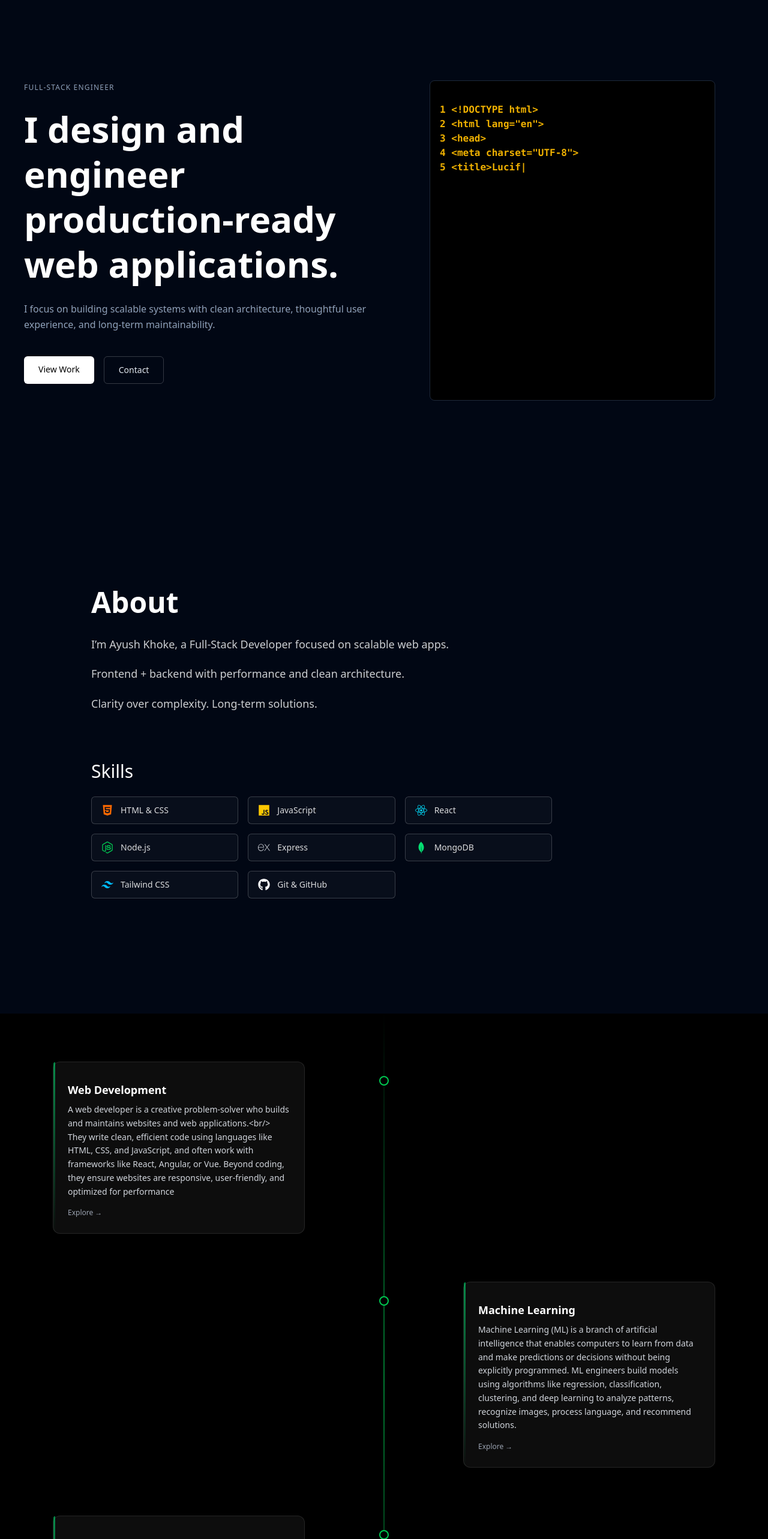
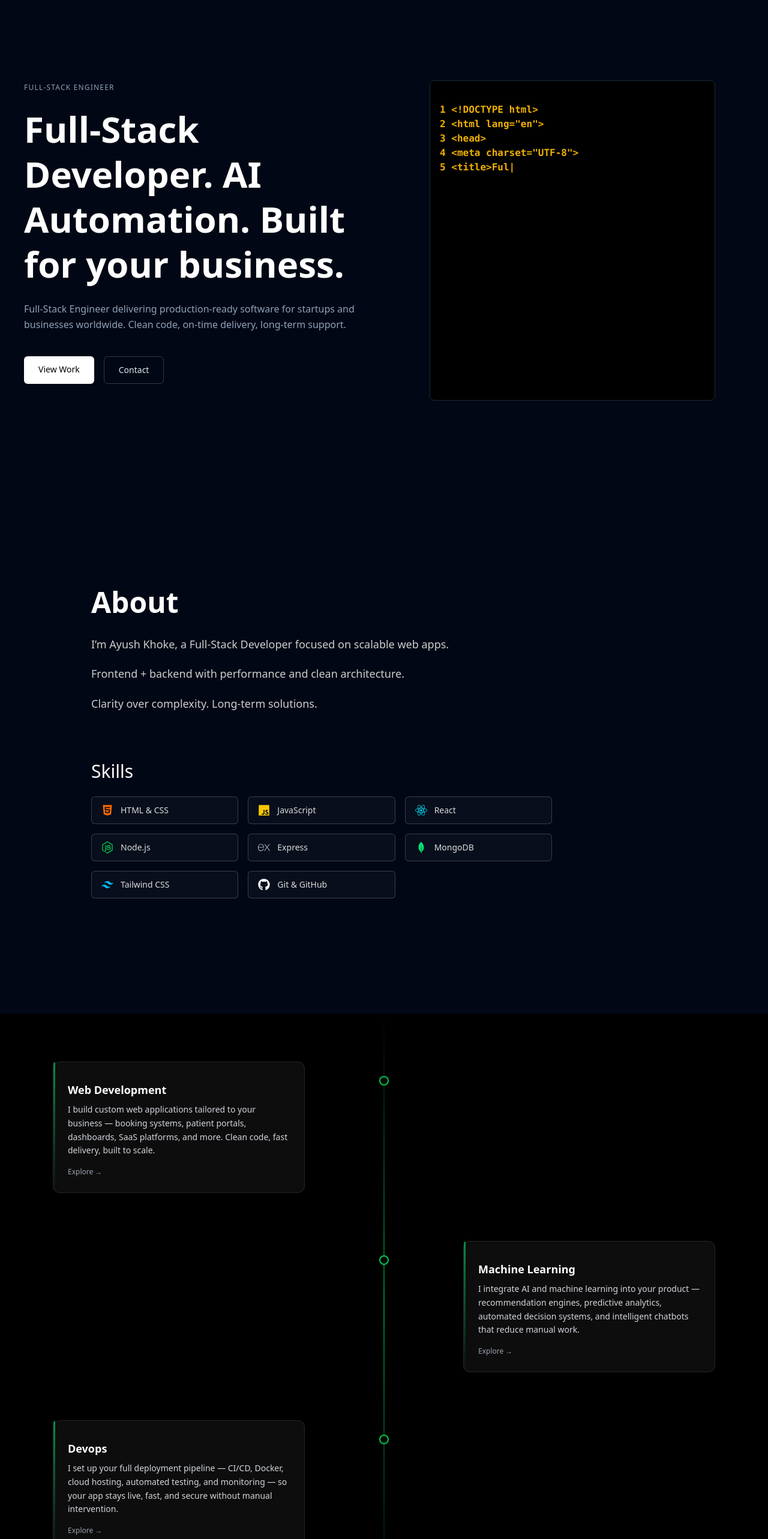
Before and after one commit to Ayushkhoke/MyPortfolio, a React (Vite) app in the folder my-portfolio/: page / in a window 1280 px wide. Shown: the part 234-2800 px from the top of the page at 60% size. Built offline with nearby package versions, Linux system fonts and the light colour scheme.

Commit message:
initial commit

```diff
--- a/my-portfolio/src/components/core/HomePage/LanguageCutting.jsx
+++ b/my-portfolio/src/components/core/HomePage/LanguageCutting.jsx
@@ -100,11 +100,11 @@ export default function LanguageCutting() {
 <html lang="en">
 <head>
   <meta charset="UTF-8">
-  <title>Lucifer Portfolio</title>
+  <title>Full-Stack Developer</title>
 </head>
 <body>
   <header>
-    <h1>Hello, I am Lucifer</h1>
+    <h1>Custom software & AI systems — built to save you time and money.</h1>
   </header>
   <main>
     <p>Welcome to my portfolio website.</p>
--- a/my-portfolio/src/data/Curateddata.jsx
+++ b/my-portfolio/src/data/Curateddata.jsx
@@ -28,6 +28,16 @@ export const Curateddata=[
 
   {
     id:3,
+    image:"Hotel Management System",
+      title:"Next DevOps",
+     description:"A platform built for developers and IT teams to automate, monitor, and scale applications with ease. Designed for speed, collaboration, and reliability, it bridges the gap between development and operations.",
+    paragraph1:"Leveraged CI/CD pipelines and container orchestration for rapid deployment.",
+    paragraph2:"Simplified infrastructure management with intuitive dashboards.",
+    paragraph3:"Enhanced scalability with performance-driven optimization and monitoring."
+},
+
+  {
+    id:3,
     image:MovieRecommendor2,
       title:"Next Blockchain",
      description:"A platform designed for innovators, investors, and developers to build, trade, and engage with decentralized applications. Crafted with transparency, security, and scalability at its core, it redefines trust in the digital world.",
--- a/my-portfolio/src/data/InfoWorkData.jsx
+++ b/my-portfolio/src/data/InfoWorkData.jsx
@@ -9,37 +9,37 @@ import hotel  from '../assets/InfoWorkImage/hotel.jpeg'
 
 
 export const InfoWorkData=[
+
+
+
+    {
+    title:"Hotel Management System",
+    image:hotel,
+    description:"Built a full hotel management system covering room booking, availability management, guest records, billing, and staff operations — all in one platform. This architecture directly transfers to dental appointment systems, restaurant reservation platforms, gym booking tools, and any service business that manages appointments and customer records. The core booking and scheduling engine alone saves businesses 10–15 hours of manual admin work per week.",
+       tag: "MERN",
+  live: "https://hotel-management-system-silk-sigma.vercel.app",
+  github: "https://github.com/Ayushkhoke/Hotel-Management-System.git"
+},
 {
-    title:"Study notion",
+    title:"Full-stack EdTech SaaS platform — instructors earn, students learn, payments run automatically.",
     image:Studynotion,
-    description:"StudyNotion is a full-stack EdTech platform built with the MERN stack that allows instructors to create and sell courses online, featuring secure payment integration, role-based access, and a scalable backend designed to mirror real-world SaaS products rather than demo projects.",
+    description:"Built a production-grade online learning platform from scratch — instructors can create, publish, and sell courses while students get a seamless learning experience. Features role-based access (admin, instructor, student), Razorpay payment integration, course progress tracking, and a scalable Node.js backend designed to handle real user load — not just a demo. This is the kind of system a growing EdTech startup would pay $15,000+ to build.",
      tag: "MERN",
   live: "https://studynotion3-eight.vercel.app",
   github: "https://github.com/Ayushkhoke/Studynotion3.git"
 },
-{
-    title:"Zero Knowledge Proof",
-    image:Zkp2,
-    description:"This project implements a Zero-Knowledge Proof–based authentication system using blockchain to verify user identity without exposing passwords or sensitive data, leveraging cryptographic proofs and decentralized verification to eliminate traditional credential vulnerabilities while ensuring privacy, security, and tamper-resistant, trustless authentication.",
-},
+// {
+//     title:"Zero Knowledge Proof",
+//     image:Zkp2,
+//     description:"This project implements a Zero-Knowledge Proof–based authentication system using blockchain to verify user identity without exposing passwords or sensitive data, leveraging cryptographic proofs and decentralized verification to eliminate traditional credential vulnerabilities while ensuring privacy, security, and tamper-resistant, trustless authentication.",
+// },
 {
     title:"MovieRecommendor System",
     image:MovieRecommendor,
     description:"Movie Recommender System is an AI-based application that suggests movies to users by analyzing movie content such as genre, keywords, and overview. It uses machine learning techniques like vectorization and cosine similarity to recommend movies similar to the one selected by the user.",
 },
-{
-    title:"StartUp",
-    image:hotel,
-    description:"Combines AI, DevOps, advanced technology, and blockchain to create innovative, efficient, and scalable solutions for modern challenges",
-       tag: "MERN",
-  live: "https://hotel-management-system-silk-sigma.vercel.app",
-  github: "https://github.com/Ayushkhoke/Hotel-Management-System.git"
-},
 
 
-{
-    title:"robotics",
-    image:Robotics,
-    description:"Designs and develops intelligent machines and automated systems that can perform tasks with precision, efficiency, and adaptability,",
-},
+
+
 ]
--- a/my-portfolio/src/data/Slidingdata.jsx
+++ b/my-portfolio/src/data/Slidingdata.jsx
@@ -2,16 +2,16 @@ export const SlidingData=[
     {
 
         title:"Web Development",
-        description:"A web developer is a creative problem-solver who builds and maintains websites and web applications.<br/> They write clean, efficient code using languages like HTML, CSS, and JavaScript, and often work with frameworks like React, Angular, or Vue. Beyond coding, they ensure websites are responsive, user-friendly, and optimized for performance"
+        description:"I build custom web applications tailored to your business — booking systems, patient portals, dashboards, SaaS platforms, and more. Clean code, fast delivery, built to scale."
     },
        {
 
         title:"Machine Learning",
-        description:"Machine Learning (ML) is a branch of artificial intelligence that enables computers to learn from data and make predictions or decisions without being explicitly programmed. ML engineers build models using algorithms like regression, classification, clustering, and deep learning to analyze patterns, recognize images, process language, and recommend solutions."
+        description:"I integrate AI and machine learning into your product — recommendation engines, predictive analytics, automated decision systems, and intelligent chatbots that reduce manual work."
        },
           {
 
         title:"Devops",
-        description:"DevOps is a collaborative approach that bridges the gap between software development and IT operations. DevOps engineers focus on automating workflows, improving deployment pipelines, and ensuring continuous integration and continuous delivery (CI/CD). They work with tools like Docker, Kubernetes, Jenkins, and Git to streamline software delivery, improve scalability"
+        description:"I set up your full deployment pipeline — CI/CD, Docker, cloud hosting, automated testing, and monitoring — so your app stays live, fast, and secure without manual intervention."
     }
 ]
--- a/my-portfolio/src/pages/Home.jsx
+++ b/my-portfolio/src/pages/Home.jsx
@@ -239,13 +239,12 @@ export default function Home() {
             </p>
 
             <h1 className="text-3xl sm:text-4xl md:text-5xl lg:text-6xl font-semibold leading-tight text-white">
-              I design and engineer production-ready web applications.
+ Full-Stack Developer. AI Automation. Built for your business.
             </h1>
 
             <p className="text-slate-400 max-w-xl mx-auto lg:mx-0 leading-relaxed text-sm sm:text-base">
-              I focus on building scalable systems with clean architecture,
-              thoughtful user experience, and long-term maintainability.
-            </p>
+Full-Stack Engineer delivering production-ready software for startups and businesses worldwide. Clean code, on-time delivery, long-term support.
+</p>
 
             <div className="flex flex-wrap justify-center lg:justify-start gap-4 pt-4">
               <a
```
